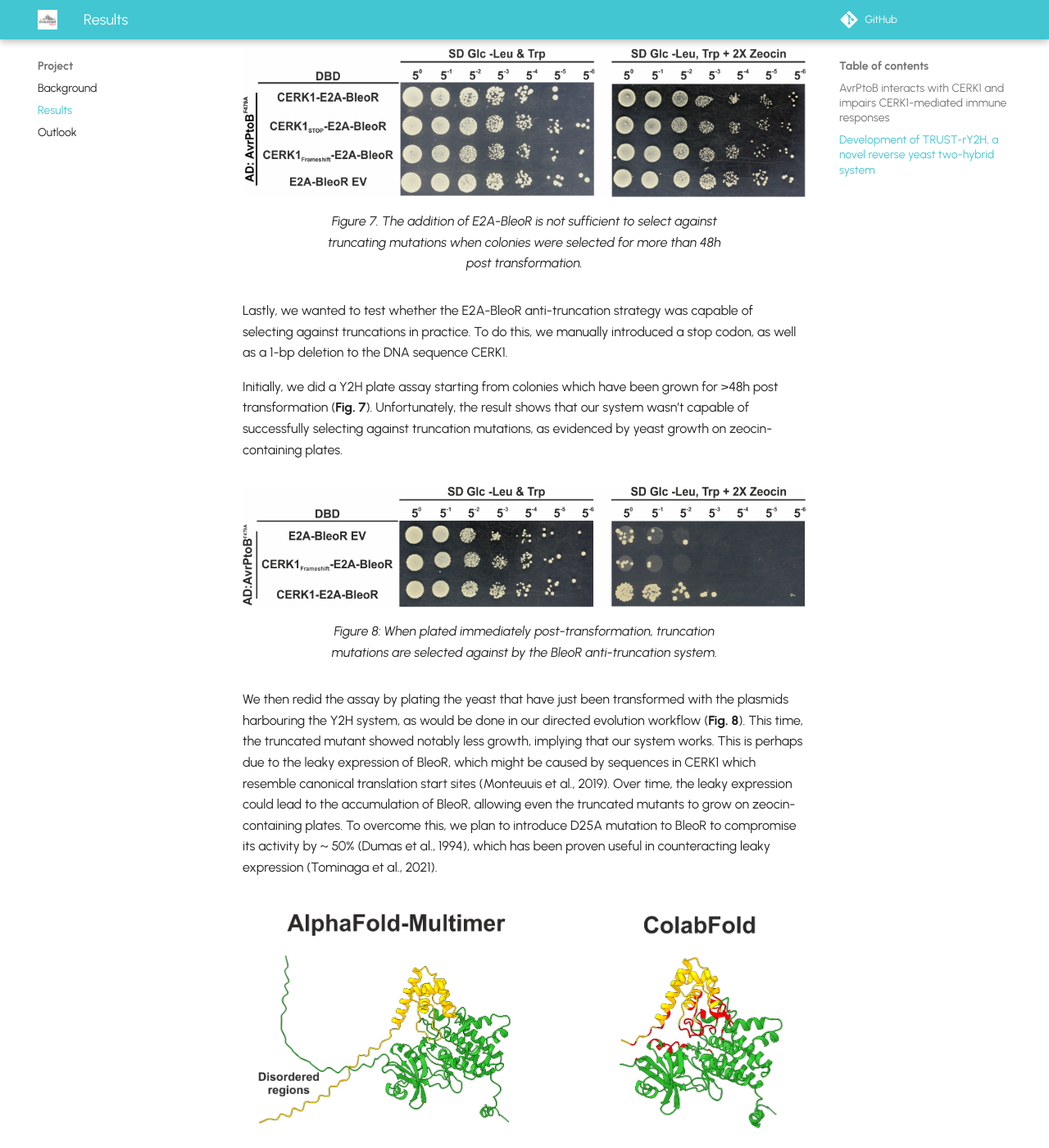
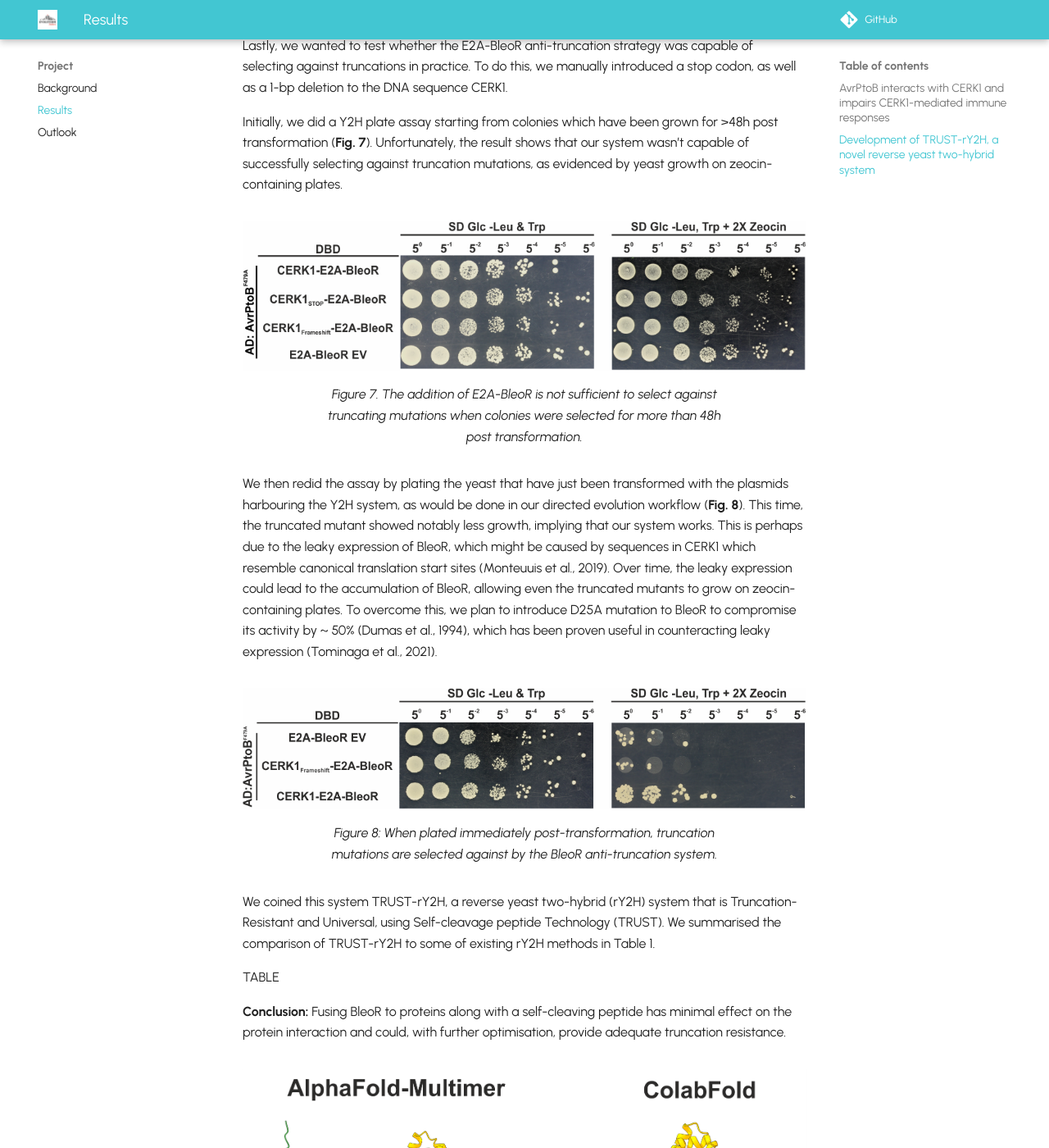
Before and after one commit to idec-teams/2023_Evolution_Suisse, an MkDocs documentation site: the page built from docs/project/results.md, in a window 1280 px wide and 1400 px high, scrolled down 5176 px. Shown: the whole window at 82% size. Built offline with MkDocs 1.6.1 and Material for MkDocs 9.7.7, drawn with Linux system fonts in a browser that asks for light colours; comment, search, counter and statistics services are not loaded; part of the change alters nothing that is shown; some of the changed text lies outside the part shown.

```diff
--- a/docs/project/results.md
+++ b/docs/project/results.md
@@ -53,29 +53,32 @@ We also tested whether other self-cleaving peptides, O2A and P2A, could do a bet
 
 We also used a fluorescent reporter strain (See LINK to reporter section for more details on the flow cytometry result) to precisely quantify the effects of different 2A peptides on CERK1-AvrPtoB interaction (**Fig. 6**). We got similar results as the plate assay, indicating that E2A is the best option.
 
-
-
 <figure markdown>
 ![Figure6](Result_figures/Figure_6.png)
 <figcaption>Figure 6. Differences between sample means in the flow-cytometry data were assessed using one-way ANOVA with Dunnett’s posthoc test; <0.01 (*), <0.0001(****). </figcaption>
 </figure>
+
+Lastly, we wanted to test whether the E2A-BleoR anti-truncation strategy was capable of selecting against truncations in practice. To do this, we manually introduced a stop codon, as well as a 1-bp deletion to the DNA sequence CERK1.
+
+Initially, we did a Y2H plate assay starting from colonies which have been grown for >48h post transformation (**Fig. 7**). Unfortunately, the result shows that our system wasn’t capable of successfully selecting against truncation mutations, as evidenced by yeast growth on zeocin-containing plates.
 
 <figure markdown>
 ![Figure7](Result_figures/Figure_7.png)
 <figcaption> Figure 7. The addition of E2A-BleoR is not sufficient to select against truncating mutations when colonies were selected for more than  48h post transformation.</figcaption>
 </figure>
 
-Lastly, we wanted to test whether the E2A-BleoR anti-truncation strategy was capable of selecting against truncations in practice. To do this, we manually introduced a stop codon, as well as a 1-bp deletion to the DNA sequence CERK1.
-
-Initially, we did a Y2H plate assay starting from colonies which have been grown for >48h post transformation (**Fig. 7**). Unfortunately, the result shows that our system wasn’t capable of successfully selecting against truncation mutations, as evidenced by yeast growth on zeocin-containing plates.
-
-
+We then redid the assay by plating the yeast that have just been transformed with the plasmids harbouring the Y2H system, as would be done in our directed evolution workflow (**Fig. 8**). This time, the truncated mutant showed notably less growth, implying that our system works. This is perhaps due to the leaky expression of BleoR, which might be caused by sequences in CERK1 which resemble canonical translation start sites (Monteuuis et al., 2019). Over time, the leaky expression could lead to the accumulation of BleoR, allowing even the truncated mutants to grow on zeocin-containing plates. To overcome this, we plan to introduce D25A mutation to BleoR to compromise its activity by ~ 50% (Dumas et al., 1994), which has been proven useful in counteracting leaky expression (Tominaga et al., 2021).
 <figure markdown>
 ![Figure8](Result_figures/Figure_8.png)
 <figcaption>Figure 8: When plated immediately post-transformation, truncation mutations are selected against by the BleoR anti-truncation system. </figcaption>
 </figure>
 
-We then redid the assay by plating the yeast that have just been transformed with the plasmids harbouring the Y2H system, as would be done in our directed evolution workflow (**Fig. 8**). This time, the truncated mutant showed notably less growth, implying that our system works. This is perhaps due to the leaky expression of BleoR, which might be caused by sequences in CERK1 which resemble canonical translation start sites (Monteuuis et al., 2019). Over time, the leaky expression could lead to the accumulation of BleoR, allowing even the truncated mutants to grow on zeocin-containing plates. To overcome this, we plan to introduce D25A mutation to BleoR to compromise its activity by ~ 50% (Dumas et al., 1994), which has been proven useful in counteracting leaky expression (Tominaga et al., 2021).
+
+We coined this system TRUST-rY2H, a reverse yeast two-hybrid (rY2H) system that is Truncation-Resistant and Universal, using Self-cleavage peptide Technology (TRUST). We summarised the comparison of TRUST-rY2H to some of existing rY2H methods in Table 1.
+
+TABLE
+
+**Conclusion:** Fusing BleoR to proteins along with a self-cleaving peptide has minimal effect on the protein interaction and could, with further optimisation, provide adequate truncation resistance.
 
 
 <figure markdown>
@@ -83,12 +86,6 @@ We then redid the assay by plating the yeast that have just been transformed wit
 <figcaption>Prediction of AvrptoB-CERK1 binding complex from AlphaFold-Multimer and Colabfold. </figcaption>
 </figure>
 
-We coined this system TRUST-rY2H, a reverse yeast two-hybrid (rY2H) system that is Truncation-Resistant and Universal, using Self-cleavage peptide Technology (TRUST). We summarised the comparison of TRUST-rY2H to some of existing rY2H methods in Table 1.
-
-TABLE
-
-**Conclusion:** Fusing BleoR to proteins along with a self-cleaving peptide has minimal effect on the protein interaction and could, with further optimisation, provide adequate truncation resistance.
-
 <figure markdown>
 ![Figure10](Result_figures/Figure_10.png)
 <figcaption> Figure 10: Experimental validation of in silico predicted mutations that disrupt CERK1-AvrPtoB interaction.</figcaption>
```
